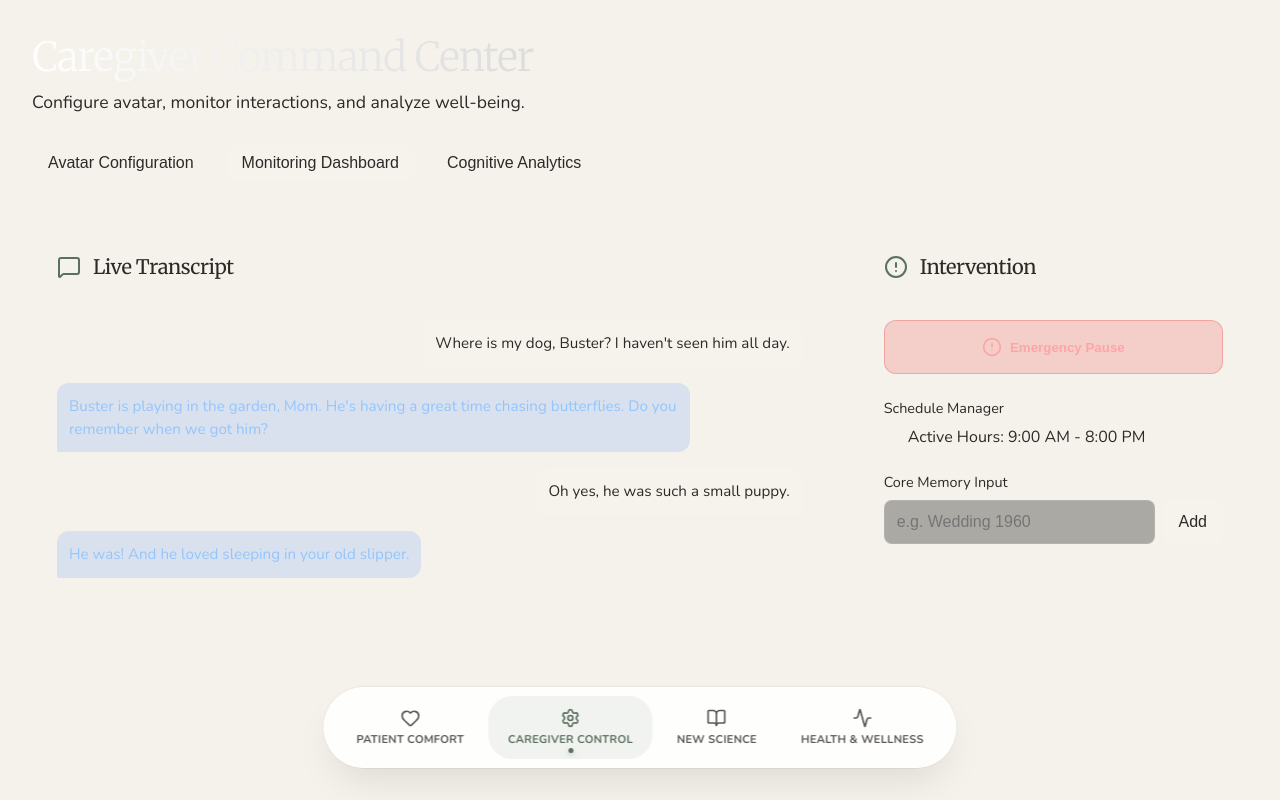
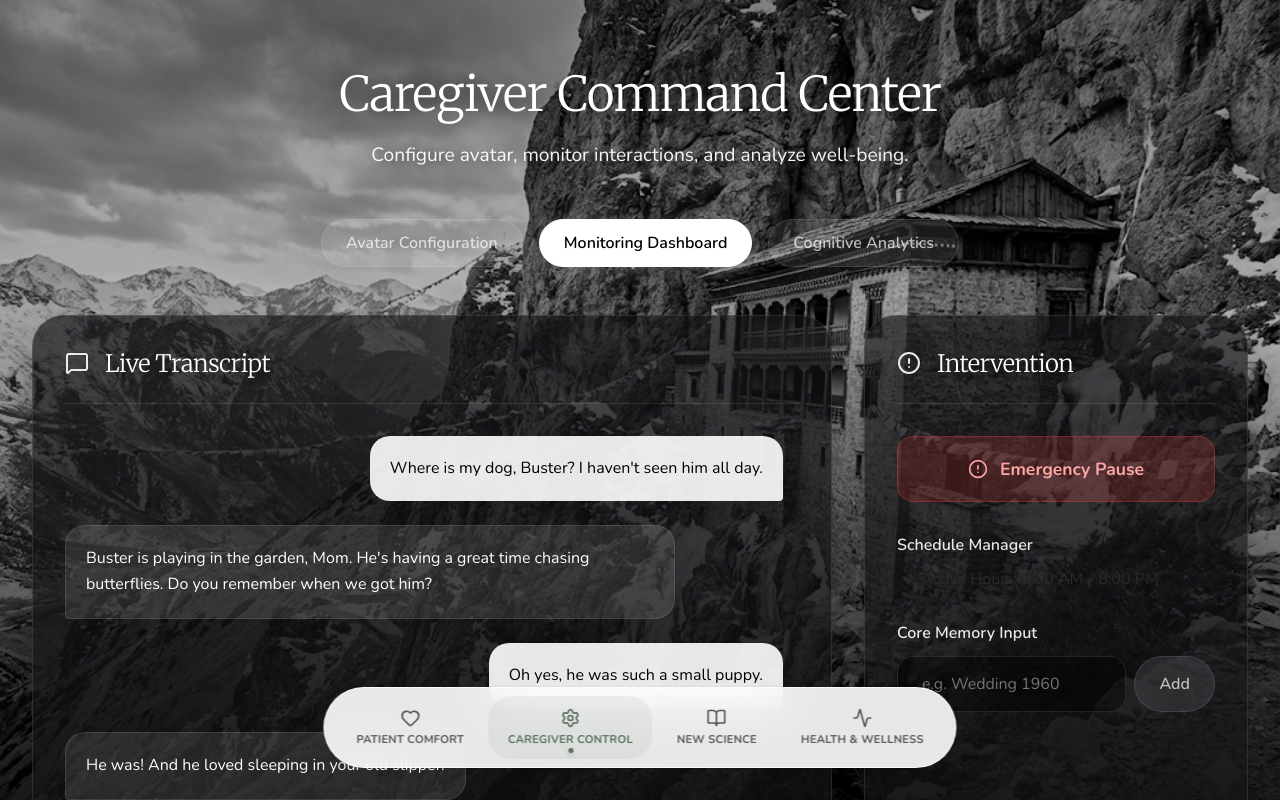
Before and after one commit to rgkhabbaz-sys/everloved-v3, a Next.js app: page /caregiver in a window 1280 px wide. Built offline with nearby package versions, Linux system fonts and the light colour scheme.

Commit message:
Redesign Caregiver tab with monastery theme and Dark Glass aesthetic

```diff
--- a/src/components/Caregiver/Caregiver.module.css
+++ b/src/components/Caregiver/Caregiver.module.css
@@ -1,287 +1,377 @@
+.container {
+    min-height: 100vh;
+    width: 100vw;
+    position: relative;
+    overflow-x: hidden;
+    background: #000;
+}
+
+.backgroundWrapper {
+    position: fixed;
+    top: 0;
+    left: 0;
+    width: 100%;
+    height: 100%;
+    z-index: 0;
+}
+
+.backgroundImage {
+    object-fit: cover;
+    opacity: 0.9;
+}
+
+/* Sophisticated Overlay for Legibility */
+.overlay {
+    position: fixed;
+    top: 0;
+    left: 0;
+    width: 100%;
+    height: 100%;
+    background: linear-gradient(to bottom,
+            rgba(0, 0, 0, 0.4) 0%,
+            rgba(0, 0, 0, 0.2) 40%,
+            rgba(0, 0, 0, 0.8) 100%);
+    z-index: 1;
+    pointer-events: none;
+}
+
 .dashboard {
-    padding: 2rem 2rem calc(var(--nav-height) + 2rem);
-    min-height: 100vh;
+    position: relative;
+    z-index: 10;
+    padding: 4rem 2rem calc(var(--nav-height) + 4rem);
     max-width: 1400px;
     margin: 0 auto;
 }
 
 .header {
-    margin-bottom: 2rem;
+    margin-bottom: 3rem;
+    text-align: center;
+    animation: fadeIn 1s ease-out;
 }
 
 .title {
-    font-size: 2.5rem;
+    font-family: 'Merriweather', serif;
+    font-size: 3rem;
     font-weight: 300;
-    margin-bottom: 0.5rem;
-    background: linear-gradient(to right, #fff, #aaa);
-    background-clip: text;
-    -webkit-background-clip: text;
-    -webkit-text-fill-color: transparent;
+    margin-bottom: 1rem;
+    color: #fff;
+    text-shadow: 0 4px 20px rgba(0, 0, 0, 0.5);
+    letter-spacing: -0.02em;
 }
 
 .subtitle {
-    color: var(--secondary);
-    font-size: 1.1rem;
+    font-family: 'Nunito', sans-serif;
+    color: rgba(255, 255, 255, 0.95);
+    font-size: 1.2rem;
+    max-width: 600px;
+    margin: 0 auto;
+    line-height: 1.6;
+    font-weight: 500;
+    text-shadow: 0 2px 10px rgba(0, 0, 0, 0.5);
 }
 
-/* Tabs */
+/* Tabs - Glass Pills */
 .tabsContainer {
     display: flex;
+    justify-content: center;
     gap: 1rem;
-    margin-bottom: 2rem;
-    border-bottom: 1px solid rgba(255, 255, 255, 0.1);
-    padding-bottom: 1rem;
+    margin-bottom: 3rem;
+    border-bottom: none;
+    padding-bottom: 0;
 }
 
 .tabButton {
-    background: none;
-    border: none;
-    color: var(--secondary);
+    background: rgba(255, 255, 255, 0.1);
+    border: 1px solid rgba(255, 255, 255, 0.1);
+    color: rgba(255, 255, 255, 0.7);
+    font-family: 'Nunito', sans-serif;
     font-size: 1rem;
-    padding: 0.5rem 1rem;
+    font-weight: 600;
+    padding: 0.75rem 1.5rem;
     cursor: pointer;
     transition: all 0.3s ease;
-    border-radius: 8px;
+    border-radius: 99px;
+    backdrop-filter: blur(10px);
 }
 
 .tabButton:hover {
-    color: var(--foreground);
-    background: rgba(255, 255, 255, 0.05);
+    background: rgba(255, 255, 255, 0.2);
+    color: #fff;
+    transform: translateY(-2px);
 }
 
 .activeTab {
-    color: var(--foreground);
-    background: rgba(255, 255, 255, 0.1);
-    font-weight: 500;
+    background: #fff;
+    color: #000;
+    border-color: #fff;
+    box-shadow: 0 4px 20px rgba(255, 255, 255, 0.2);
 }
 
 /* Grid Layouts */
 .grid {
     display: grid;
     grid-template-columns: repeat(auto-fit, minmax(350px, 1fr));
-    gap: 1.5rem;
+    gap: 2rem;
 }
 
 .grid>* {
-    /* opacity: 0; */
-    /* animation: slideUp 0.6s cubic-bezier(0.16, 1, 0.3, 1) forwards; */
+    animation: slideUp 0.6s cubic-bezier(0.2, 0.8, 0.2, 1) forwards;
 }
 
-.grid>*:nth-child(1) {
-    animation-delay: 0.1s;
-}
-
-.grid>*:nth-child(2) {
-    animation-delay: 0.2s;
-}
-
-.grid>*:nth-child(3) {
-    animation-delay: 0.3s;
-}
-
-.grid>*:nth-child(4) {
-    animation-delay: 0.4s;
-}
-
-/* Common Card Styles */
+/* Premium Dark Glass Card */
 .card {
-    padding: 1.5rem;
+    padding: 2rem;
     display: flex;
     flex-direction: column;
     height: 100%;
-    background: rgba(255, 255, 255, 0.03);
-    border: 1px solid rgba(255, 255, 255, 0.05);
-    border-radius: 16px;
-    backdrop-filter: blur(10px);
+    background: rgba(20, 20, 25, 0.65);
+    /* Dark Charcoal Glass */
+    backdrop-filter: blur(24px);
+    -webkit-backdrop-filter: blur(24px);
+    border: 1px solid rgba(255, 255, 255, 0.1);
+    border-radius: 32px;
+    box-shadow: 0 20px 40px -10px rgba(0, 0, 0, 0.4);
+    transition: all 0.3s ease;
+}
+
+.card:hover {
+    transform: translateY(-4px);
+    background: rgba(20, 20, 25, 0.75);
+    border-color: rgba(255, 255, 255, 0.2);
+    box-shadow: 0 30px 60px -12px rgba(0, 0, 0, 0.5);
 }
 
 .cardHeader {
     display: flex;
     align-items: center;
-    gap: 0.75rem;
-    margin-bottom: 1.5rem;
-    padding-bottom: 1rem;
-    border-bottom: 1px solid rgba(255, 255, 255, 0.05);
+    gap: 1rem;
+    margin-bottom: 2rem;
+    padding-bottom: 1.5rem;
+    border-bottom: 1px solid rgba(255, 255, 255, 0.1);
 }
 
 .cardTitle {
-    font-size: 1.25rem;
-    font-weight: 500;
-    color: var(--foreground);
+    font-family: 'Merriweather', serif;
+    font-size: 1.5rem;
+    font-weight: 300;
+    color: #fff;
+    text-shadow: 0 2px 10px rgba(0, 0, 0, 0.2);
 }
 
 .cardIcon {
-    color: var(--primary);
+    color: rgba(255, 255, 255, 0.9);
 }
 
 /* Avatar Creation */
 .uploadZone {
     border: 2px dashed rgba(255, 255, 255, 0.2);
-    border-radius: 12px;
-    padding: 2rem;
+    border-radius: 24px;
+    padding: 3rem;
     text-align: center;
     cursor: pointer;
     transition: all 0.3s ease;
     display: flex;
     flex-direction: column;
     align-items: center;
-    gap: 1rem;
-    color: var(--secondary);
+    gap: 1.5rem;
+    color: rgba(255, 255, 255, 0.7);
+    background: rgba(255, 255, 255, 0.02);
 }
 
 .uploadZone:hover {
-    border-color: var(--foreground);
-    background: rgba(255, 255, 255, 0.05);
+    border-color: #fff;
+    background: rgba(255, 255, 255, 0.08);
+    color: #fff;
 }
 
 .formGroup {
-    margin-bottom: 1.5rem;
+    margin-bottom: 2rem;
 }
 
 .label {
     display: block;
-    margin-bottom: 0.5rem;
-    color: var(--secondary);
-    font-size: 0.9rem;
+    margin-bottom: 0.75rem;
+    color: rgba(255, 255, 255, 0.9);
+    font-family: 'Nunito', sans-serif;
+    font-size: 1rem;
+    font-weight: 600;
 }
 
 .input,
 .select {
     width: 100%;
-    padding: 0.75rem;
-    background: rgba(0, 0, 0, 0.3);
+    padding: 1rem 1.5rem;
+    background: rgba(0, 0, 0, 0.4);
     border: 1px solid rgba(255, 255, 255, 0.1);
-    border-radius: 8px;
-    color: var(--foreground);
+    border-radius: 16px;
+    color: #fff;
     font-size: 1rem;
     outline: none;
+    transition: all 0.3s ease;
+    font-family: 'Nunito', sans-serif;
 }
 
 .input:focus,
 .select:focus {
-    border-color: var(--foreground);
+    border-color: rgba(255, 255, 255, 0.5);
+    background: rgba(0, 0, 0, 0.6);
+    box-shadow: 0 0 0 4px rgba(255, 255, 255, 0.05);
 }
 
 .checkboxGroup {
     display: flex;
     flex-direction: column;
-    gap: 0.75rem;
+    gap: 1rem;
 }
 
 .checkboxLabel {
     display: flex;
     align-items: center;
-    gap: 0.75rem;
+    gap: 1rem;
     cursor: pointer;
-    color: var(--foreground);
+    color: rgba(255, 255, 255, 0.9);
+    font-family: 'Nunito', sans-serif;
 }
 
 /* Monitoring */
 .transcriptContainer {
-    height: 300px;
+    height: 400px;
     overflow-y: auto;
-    padding-right: 0.5rem;
+    padding-right: 1rem;
     display: flex;
     flex-direction: column;
-    gap: 1rem;
+    gap: 1.5rem;
 }
 
 .message {
-    padding: 0.75rem;
-    border-radius: 12px;
+    padding: 1.25rem;
+    border-radius: 20px;
     max-width: 85%;
-    font-size: 0.95rem;
-    line-height: 1.5;
+    font-size: 1rem;
+    line-height: 1.6;
+    font-family: 'Nunito', sans-serif;
+    box-shadow: 0 4px 15px rgba(0, 0, 0, 0.1);
 }
 
 .messageAvatar {
-    background: rgba(59, 130, 246, 0.15);
-    color: #93c5fd;
+    background: rgba(255, 255, 255, 0.1);
+    color: #fff;
     align-self: flex-start;
-    border-bottom-left-radius: 2px;
+    border-bottom-left-radius: 4px;
+    border: 1px solid rgba(255, 255, 255, 0.1);
 }
 
 .messagePatient {
-    background: rgba(255, 255, 255, 0.1);
-    color: var(--foreground);
+    background: rgba(255, 255, 255, 0.9);
+    color: #000;
     align-self: flex-end;
-    border-bottom-right-radius: 2px;
+    border-bottom-right-radius: 4px;
 }
 
 .emergencyButton {
     width: 100%;
-    padding: 1rem;
+    padding: 1.25rem;
     background: rgba(239, 68, 68, 0.2);
     border: 1px solid rgba(239, 68, 68, 0.3);
     color: #fca5a5;
-    border-radius: 12px;
-    font-weight: 600;
+    border-radius: 16px;
+    font-weight: 700;
     cursor: pointer;
     transition: all 0.3s ease;
     display: flex;
     align-items: center;
     justify-content: center;
-    gap: 0.5rem;
+    gap: 0.75rem;
+    font-family: 'Nunito', sans-serif;
+    font-size: 1.1rem;
 }
 
 .emergencyButton:hover {
     background: rgba(239, 68, 68, 0.3);
     transform: scale(1.02);
+    box-shadow: 0 10px 30px rgba(239, 68, 68, 0.2);
 }
 
 /* Analytics */
 .chartContainer {
-    height: 200px;
+    height: 250px;
     display: flex;
     align-items: flex-end;
     justify-content: space-between;
-    gap: 4px;
+    gap: 8px;
     padding-top: 2rem;
 }
 
 .chartBar {
     flex: 1;
-    background: rgba(255, 255, 255, 0.1);
-    border-radius: 4px 4px 0 0;
+    background: rgba(255, 255, 255, 0.2);
+    border-radius: 6px 6px 0 0;
     transition: height 0.5s ease;
 }
 
 .chartBar:hover {
-    background: rgba(255, 255, 255, 0.3);
+    background: rgba(255, 255, 255, 0.4);
 }
 
 .statValue {
-    font-size: 3rem;
+    font-size: 3.5rem;
     font-weight: 200;
-    color: var(--foreground);
+    color: #fff;
+    font-family: 'Merriweather', serif;
+    text-shadow: 0 2px 10px rgba(0, 0, 0, 0.2);
 }
 
 .statLabel {
-    color: var(--secondary);
-    font-size: 1rem;
+    color: rgba(255, 255, 255, 0.7);
+    font-size: 1.1rem;
+    font-family: 'Nunito', sans-serif;
+    font-weight: 600;
 }
 
 .sentimentIndicator {
     display: flex;
     align-items: center;
     gap: 1rem;
-    padding: 1rem;
-    background: rgba(255, 255, 255, 0.05);
-    border-radius: 12px;
+    padding: 1.5rem;
+    background: rgba(0, 0, 0, 0.3);
+    border-radius: 20px;
+    border: 1px solid rgba(255, 255, 255, 0.05);
 }
 
 .sentimentDot {
-    width: 12px;
-    height: 12px;
+    width: 16px;
+    height: 16px;
     border-radius: 50%;
 }
 
 .sentimentGrounded {
     background: #4ade80;
-    box-shadow: 0 0 10px rgba(74, 222, 128, 0.4);
+    box-shadow: 0 0 15px rgba(74, 222, 128, 0.5);
 }
 
 .sentimentDistressed {
     background: #ef4444;
-    box-shadow: 0 0 10px rgba(239, 68, 68, 0.4);
+    box-shadow: 0 0 15px rgba(239, 68, 68, 0.5);
 }
+
+@keyframes slideUp {
+    from {
+        opacity: 0;
+        transform: translateY(40px);
+    }
+
+    to {
+        opacity: 1;
+        transform: translateY(0);
+    }
+}
+
+@keyframes fadeIn {
+    from {
+        opacity: 0;
+    }
+
+    to {
+        opacity: 1;
+    }
+}
--- a/src/components/Caregiver/Dashboard.tsx
+++ b/src/components/Caregiver/Dashboard.tsx
@@ -1,6 +1,7 @@
 'use client';
 
 import React, { useState } from 'react';
+import Image from 'next/image';
 import PageTransition from '../UI/PageTransition';
 import AvatarCreation from './AvatarCreation';
 import CaregiverMonitoring from './CaregiverMonitoring';
@@ -11,6 +12,18 @@ const Dashboard = () => {
     const [activeTab, setActiveTab] = useState('monitoring');
 
     return (
+        <div className={styles.container}>
+            <div className={styles.backgroundWrapper}>
+                <Image
+                    src="/caregiver-bg.jpg"
+                    alt="Serene Monastery Landscape"
+                    fill
+                    className={styles.backgroundImage}
+                    priority
+                />
+                <div className={styles.overlay} />
+            </div>
+
             <PageTransition className={styles.dashboard}>
                 <header className={styles.header}>
                     <h1 className={styles.title}>Caregiver Command Center</h1>
@@ -42,6 +55,7 @@ const Dashboard = () => {
                 {activeTab === 'monitoring' && <CaregiverMonitoring />}
                 {activeTab === 'analytics' && <CognitiveAnalytics />}
             </PageTransition>
+        </div>
     );
 };
 
```
Also changed, not shown: public/caregiver-bg.jpg (added). Lines whose indentation alone changed are shown as unchanged.
